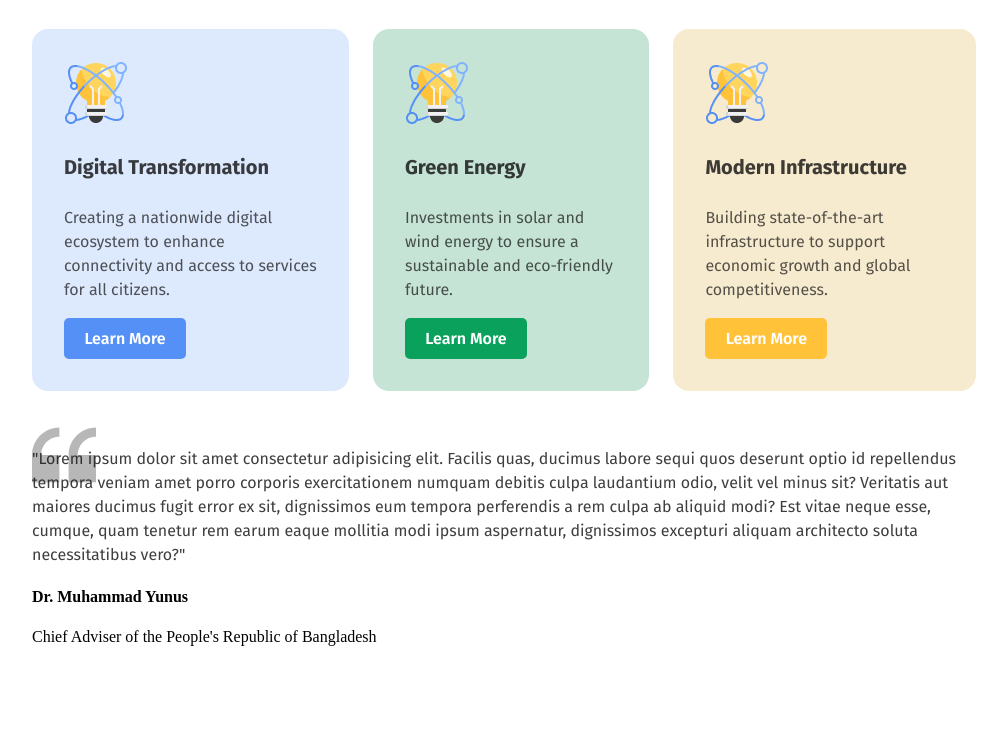
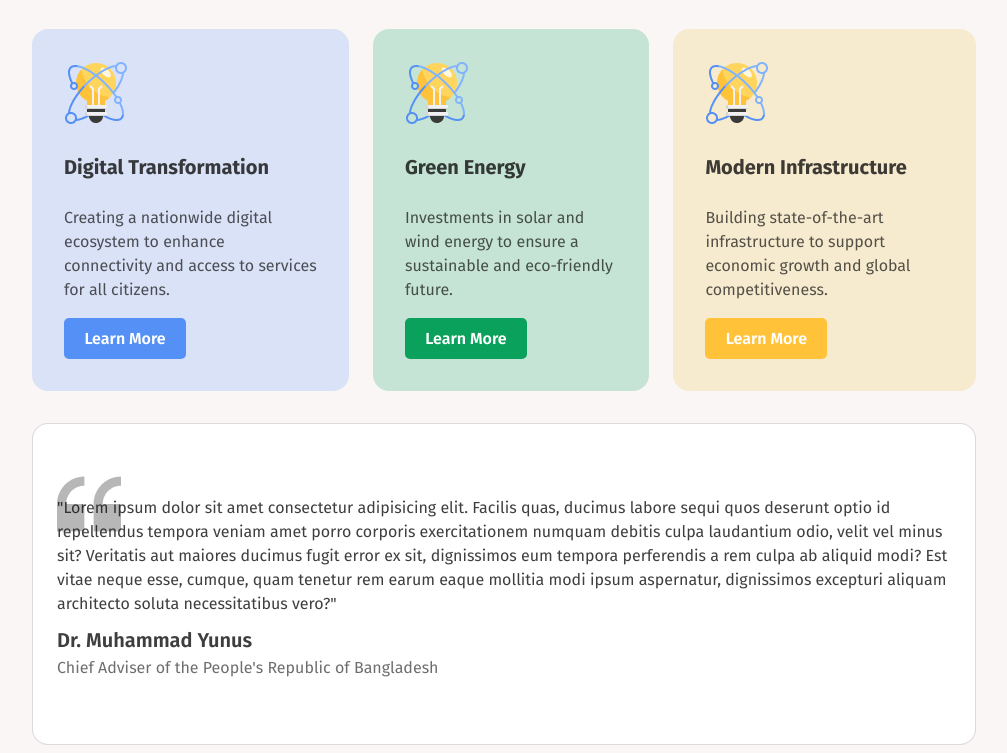
Before and after one commit to riyad353/bangladesh-2.0, a plain HTML site: page index.html in a window 1280 px wide. Shown: the part 1365-2118 px from the top of the page, without its empty margins (136-1143 px from the left). Before the commit the page ends 2027 px from the top, so only its background shows below. Drawn offline with Linux system fonts and the light colour scheme.

Commit message:
challenge 1 complete

```diff
--- a/index.html
+++ b/index.html
@@ -126,7 +126,7 @@
       </div>
       <!-- The Vision of Future end -->
       <!-- challenge -->
-      <div>
+      <div class="challenge-area">
         <div class="challenge">
           <p class="pera">
             "Lorem ipsum dolor sit amet consectetur adipisicing elit. Facilis
@@ -138,8 +138,10 @@
             tenetur rem earum eaque mollitia modi ipsum aspernatur, dignissimos
             excepturi aliquam architecto soluta necessitatibus vero?"
           </p>
-          <h4>Dr. Muhammad Yunus</h4>
-          <p>Chief Adviser of the People's Republic of Bangladesh</p>
+          <h4 class="dr">Dr. Muhammad Yunus</h4>
+          <p class="pere">
+            Chief Adviser of the People's Republic of Bangladesh
+          </p>
         </div>
       </div>
       <!-- challenge end -->
--- a/style.css
+++ b/style.css
@@ -1,3 +1,6 @@
+body {
+  background-color: rgba(250, 246, 246, 0.979);
+}
 .div {
   display: flex;
   flex-direction: row;
@@ -190,7 +193,6 @@
 .challenge {
   background: url(./assets/quote-bg.png);
   background-repeat: no-repeat;
-  margin-top: 32px;
   padding-top: 8px;
 }
 .pera {
@@ -201,4 +203,34 @@
   line-height: 24px;
   letter-spacing: 0%;
   text-align: left;
+  margin-bottom: 12px;
 }
+.dr {
+  color: rgba(14, 14, 14, 0.8);
+  font-family: Fira Sans;
+  font-size: 20px;
+  font-weight: 600;
+  line-height: 24px;
+  letter-spacing: 0%;
+  text-align: left;
+  margin-bottom: 4px;
+  margin-top: 0px;
+}
+.pere {
+  color: rgba(14, 14, 14, 0.6);
+  font-family: Fira Sans;
+  font-size: 16px;
+  font-weight: 400;
+  line-height: 24px;
+  letter-spacing: 0%;
+  text-align: left;
+  margin-top: 0px;
+}
+.challenge-area {
+  box-sizing: border-box;
+  border: 1px solid rgba(14, 14, 14, 0.15);
+  border-radius: 16px;
+  margin-top: 32px;
+  background: rgb(255, 255, 255);
+  padding: 48px 24px;
+}
```
